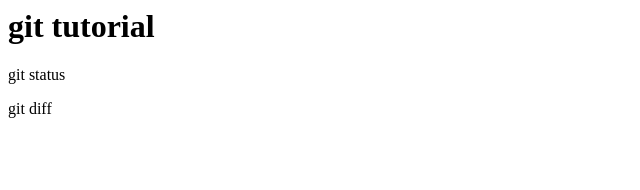
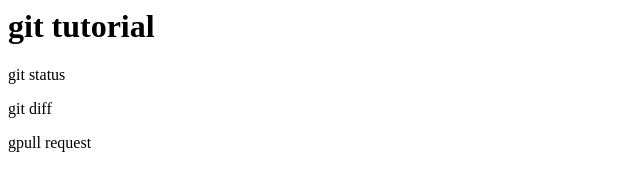
Before and after one commit to scopinpanda/git_tutorial, a plain HTML site: page index.html in a window 1280 px wide. Shown: the whole page, without its empty margins (0-640 px from the left). Drawn offline with Linux system fonts and the light colour scheme.

Commit message:
oull request

```diff
--- a/index.html
+++ b/index.html
@@ -1,3 +1,4 @@
 <h1>git tutorial</h1>
 <p>git status</p>
 <p>git diff</p>
+<p>gpull request</p>
```
